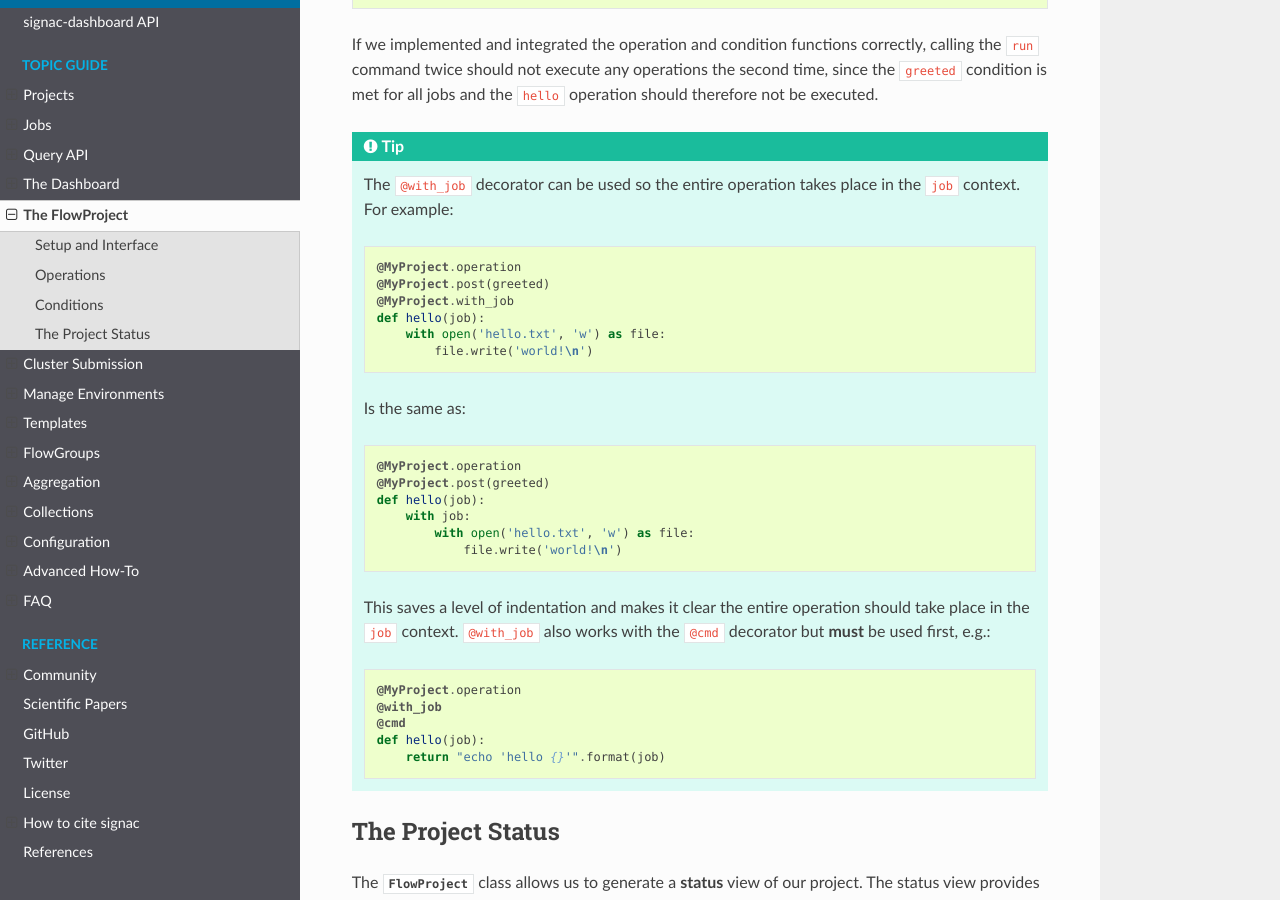
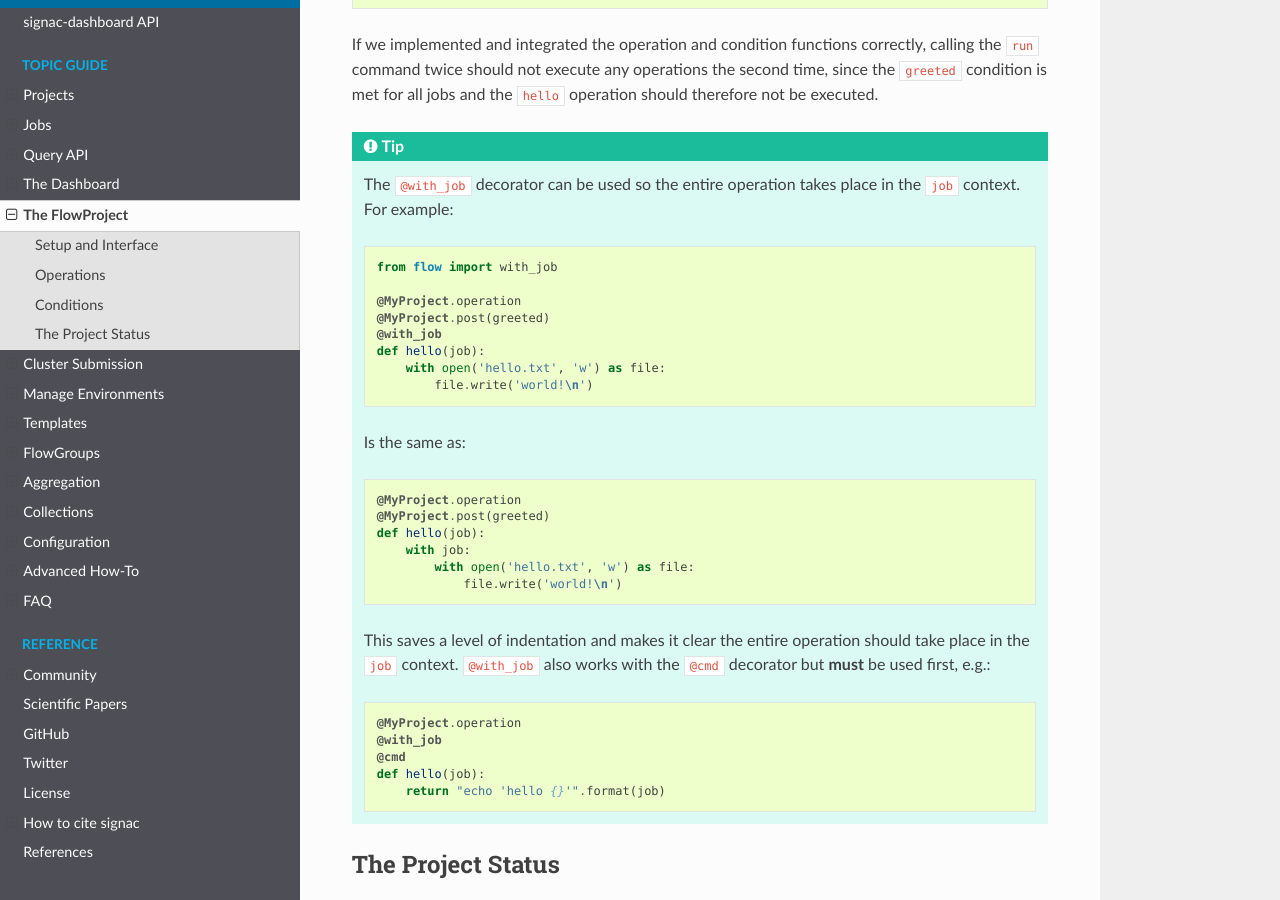
Before and after one commit to glotzerlab/signac-docs, a Sphinx documentation site: the page built from docs/source/flow-project.rst, in a window 1280 px wide and 900 px high, scrolled down 3471 px. Built offline with Sphinx 7.4.7 and the Read the Docs theme 2.0.0, drawn with Linux system fonts in a browser that asks for light colours.

Commit message:
Fixed import typo: with_job is located in root flow module

```diff
--- a/docs/source/flow-project.rst
+++ b/docs/source/flow-project.rst
@@ -177,9 +177,11 @@ If we implemented and integrated the operation and condition functions correctly
 
     .. code-block:: python
 
+        from flow import with_job
+
         @MyProject.operation
         @MyProject.post(greeted)
-        @MyProject.with_job
+        @with_job
         def hello(job):
             with open('hello.txt', 'w') as file:
                 file.write('world!\n')
```
